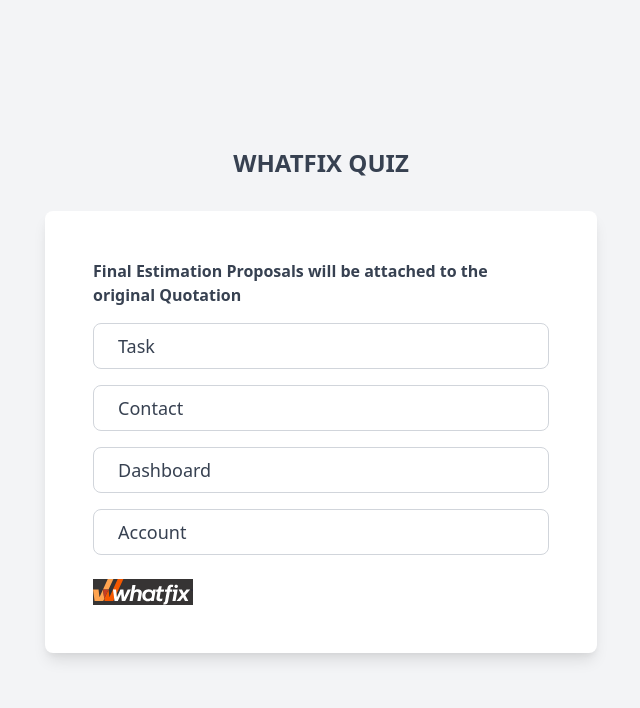
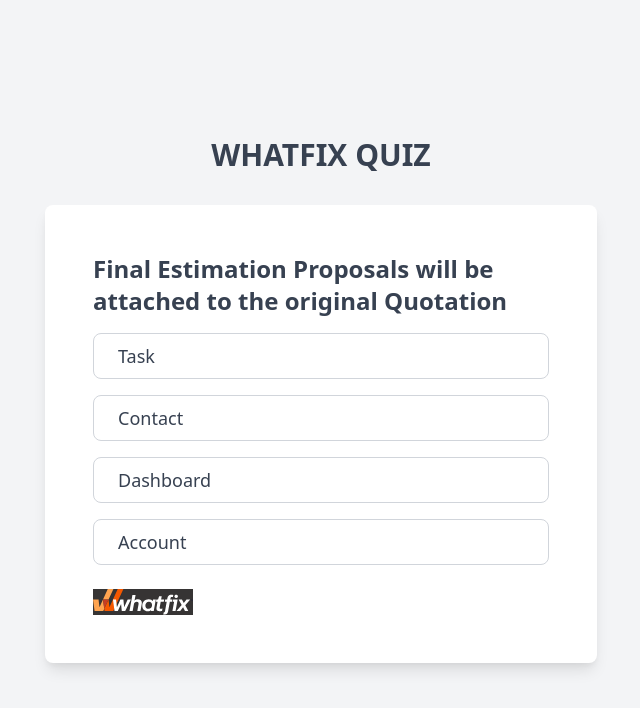
Before and after one commit to dipanshuLpu/usecase, a plain HTML site: page index.html in a window 1280 px wide. Shown: the whole page, without its empty margins (319-959 px from the left). Drawn offline with nearby package versions, Linux system fonts and the light colour scheme.

Commit message:
Update index.html

```diff
--- a/index.html
+++ b/index.html
@@ -26,7 +26,7 @@
   <body class="antialiased text-gray-700 bg-gray-100">
     <div id="app" class="flex w-full h-screen  bg-gray-100 justify-center items-center">
       <div class="w-full  max-w-xl p-3">
-        <h1 class="font-bold text-2xl text-center ">
+        <h1 class="font-bold text-3xl text-center ">
           WHATFIX QUIZ
         </h1>
 
@@ -35,7 +35,7 @@
 
 
           <div v-if="idx < count">
-            <p class="text-xl font-bold">{{questions[idx]['question']}}</p>
+            <p class="text-2xl font-bold">{{questions[idx]['question']}}</p>
             <label
               v-for="(answer, index) in questions[idx].answers"
               :key="index"
```
